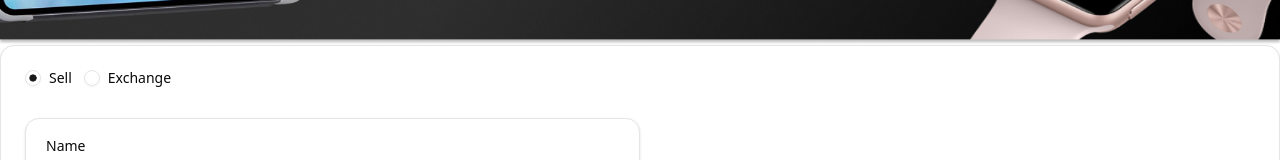
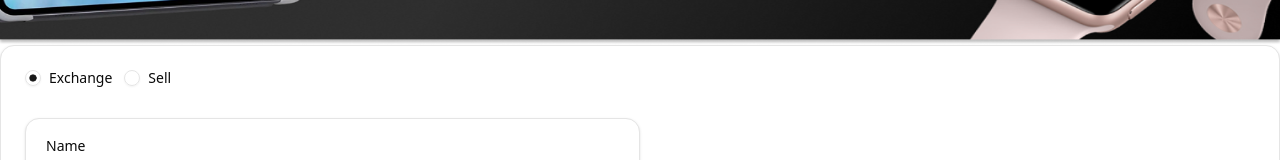
Before and after one commit to smile679/mobileShop, a React (Vite) app in the folder client/: page /sell in a window 1280 px wide. Shown: the part 335-495 px from the top of the page. Built offline with nearby package versions, Linux system fonts and the light colour scheme.

Commit message:
dxtfcyvbjnkll

```diff
--- a/client/src/components/form/exchange.jsx
+++ b/client/src/components/form/exchange.jsx
@@ -7,8 +7,7 @@
 function Sell() {
   return (
     <form>
-      cfyvbijk
-      {/* <div className="flex flex-col gap-6">
+      <div className="flex flex-col gap-6">
         <div className="grid gap-2">
           <Label htmlFor="email">Name</Label>
           <Input id="name" type="name" placeholder="your name" required />
@@ -130,7 +129,7 @@
           />
         </div>
         <Button type="submit">Submit</Button>
-      </div> */}
+      </div>
     </form>
   );
 }
--- a/client/src/components/sell/layout.jsx
+++ b/client/src/components/sell/layout.jsx
@@ -7,7 +7,7 @@
 import Exchange from "../form/exchange";
 
 function SellItem() {
-  const [ sellOption, setSellOption ] = useState('sell')
+  const [ sellOption, setSellOption ] = useState('exchange')
 
   return (
     <div className="w-full flex flex-col mt-15">
@@ -28,12 +28,12 @@
                 }}
                 >
                 <div className="flex items-center space-x-2">
+                  <RadioGroupItem value="exchange" id="exchange" />
+                  <Label htmlFor="exchange">Exchange</Label>
+                </div>
+                <div className="flex items-center space-x-2">
                   <RadioGroupItem value="sell" id="sell" />
                   <Label htmlFor="sell">Sell</Label>
-                </div>
-                <div className="flex items-center space-x-2">
-                  <RadioGroupItem value="exchange" id="exchange" />
-                  <Label htmlFor="exchange">Exchange</Label>
                 </div>
               </RadioGroup>
             </CardTitle>
@@ -41,9 +41,9 @@
           <CardContent>
             <Card className="p-5 max-w-1/2">
               {
-                sellOption === "sell" ?
-                <Sell /> :
-                <Exchange />
+                sellOption === "exchange" ?
+                <Exchange /> :
+                <Sell />
               }
             </Card>
           </CardContent>
```
